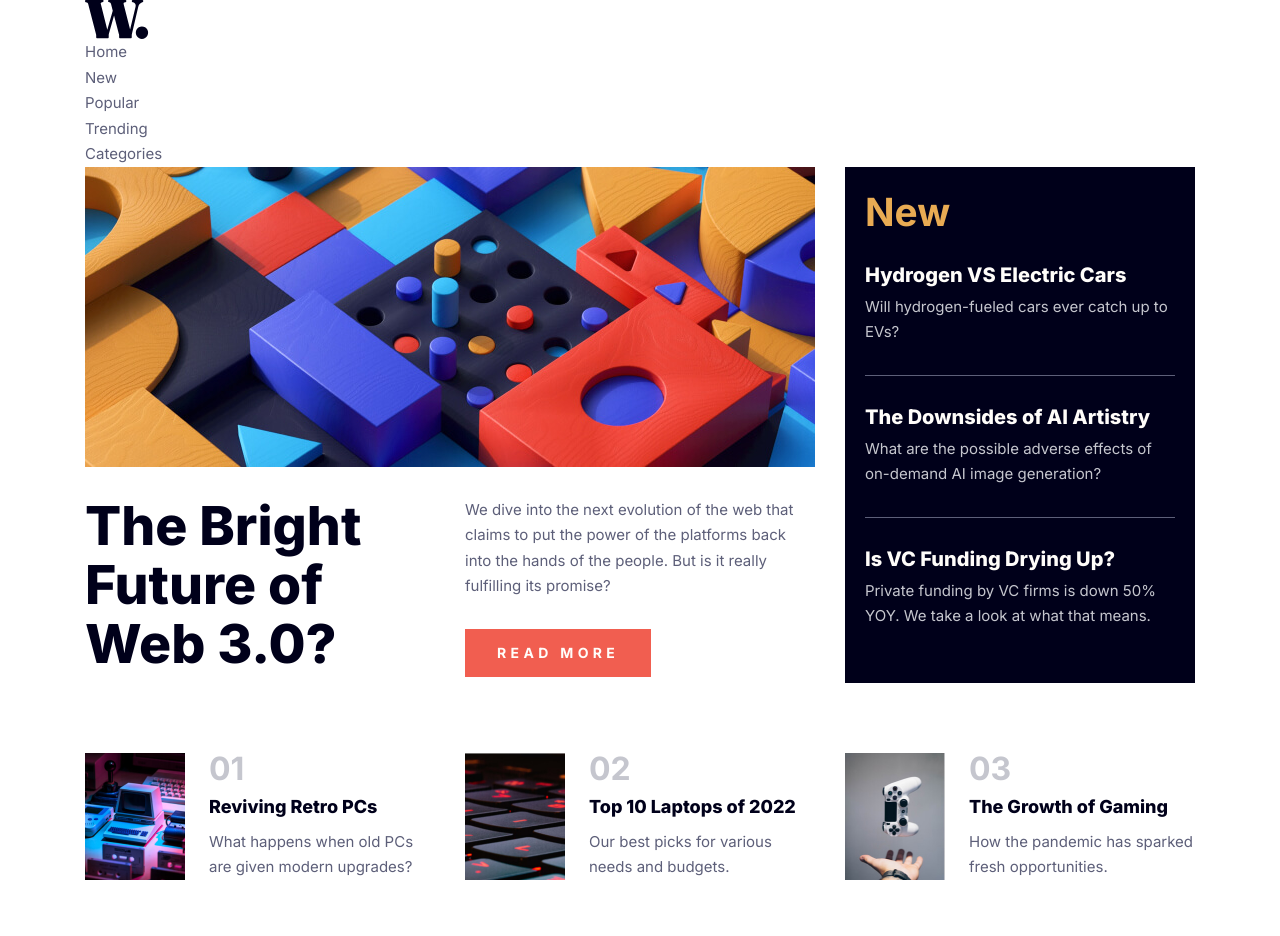
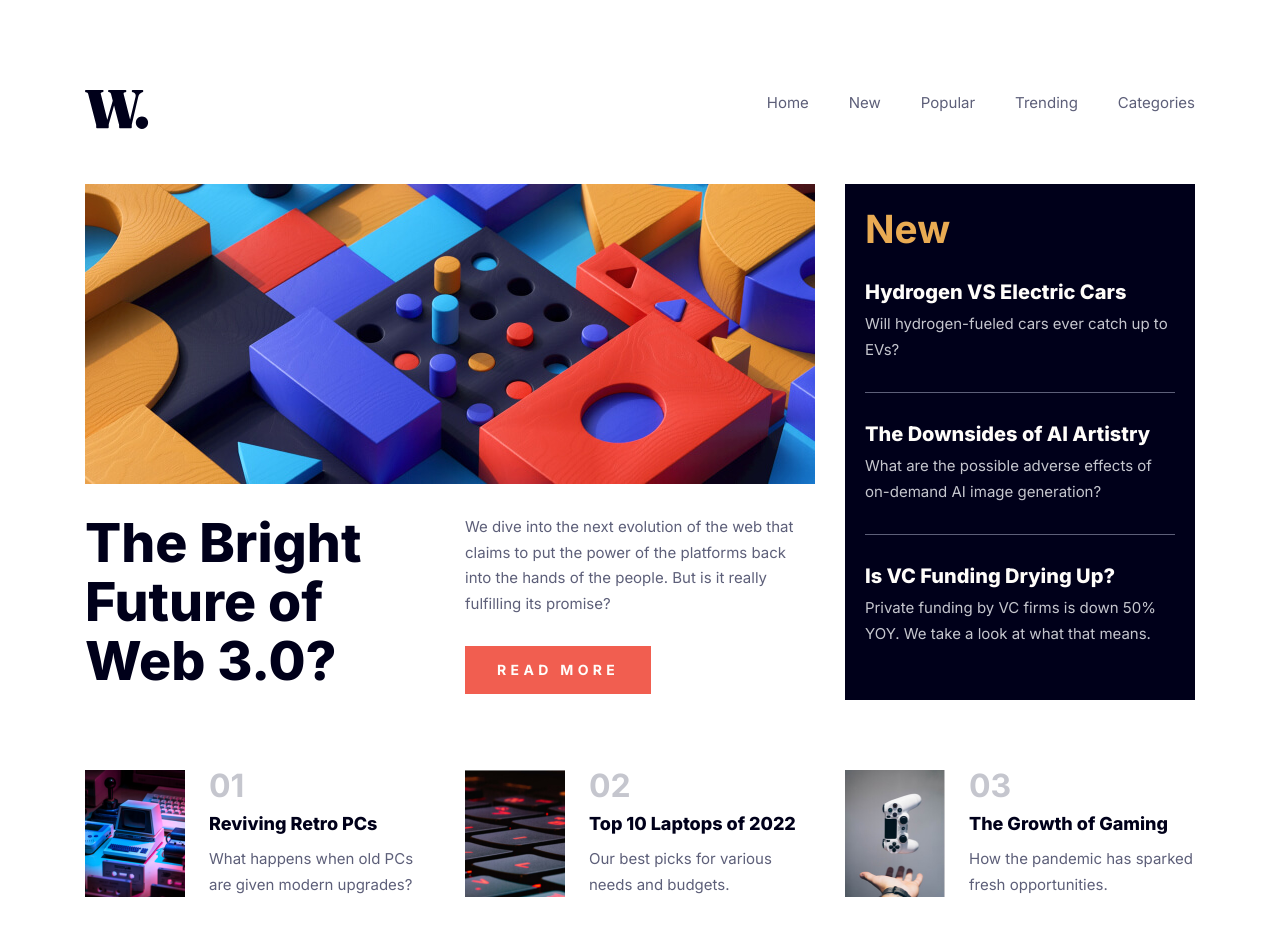
Before and after one commit to rukhulkirom/news-homepage, a website built with Vite: page index.html in a window 1280 px wide. Shown: the top 936 px of the page. Built offline with nearby package versions, Linux system fonts and the light colour scheme.

Commit message:
Dekstop Navigation

```diff
--- a/index.html
+++ b/index.html
@@ -26,12 +26,12 @@
       </a>
 
       <nav>
-        <ul>
-          <li><a class="header__links" href="">Home</a></li>
-          <li><a class="header__links" href="">New</a></li>
-          <li><a class="header__links" href="">Popular</a></li>
-          <li><a class="header__links" href="">Trending</a></li>
-          <li><a class="header__links" href="">Categories</a></li>
+        <ul class="header__links">
+          <li><a class="header__link" href="">Home</a></li>
+          <li><a class="header__link" href="">New</a></li>
+          <li><a class="header__link" href="">Popular</a></li>
+          <li><a class="header__link" href="">Trending</a></li>
+          <li><a class="header__link" href="">Categories</a></li>
         </ul>
       </nav>
     </header>
--- a/scss/_global.scss
+++ b/scss/_global.scss
@@ -54,6 +54,8 @@ h3 {
 
 a {
   text-decoration: none;
+  transition: 150ms ease-in-out;
+  transition-property: color, background-color;
 }
 
 img {
--- a/scss/components/_blog.scss
+++ b/scss/components/_blog.scss
@@ -36,6 +36,10 @@
       font-size: var(--f-xs);
       font-weight: 800;
       line-height: 1.1;
+
+      &:hover {
+        color: var(--c-red);
+      }
     }
   }
 
--- a/scss/components/_feature.scss
+++ b/scss/components/_feature.scss
@@ -42,5 +42,9 @@
     text-transform: uppercase;
     padding: u.rem(12) u.rem(32);
     justify-self: start;
+
+    &:hover {
+      background-color: var(--c-blue);
+    }
   }
 }
--- a/scss/components/_header.scss
+++ b/scss/components/_header.scss
@@ -1,6 +1,12 @@
 @use "../util" as u;
 
 .header {
+  @media (width >= u.rem(1110)) {
+    display: flex;
+    justify-content: space-between;
+    padding-block: u.rem(90) u.rem(55);
+  }
+
   &__logo {
     width: u.rem(45);
 
@@ -10,6 +16,13 @@
   }
 
   &__links {
+    @media (width >= u.rem(1110)) {
+      display: flex;
+      gap: u.rem(40);
+    }
+  }
+
+  &__link {
     color: var(--c-blue);
     font-size: u.rem(18);
     line-height: 1.3;
@@ -18,5 +31,9 @@
       font-size: var(--f-body);
       color: var(--c-gray);
     }
+
+    &:hover {
+      color: var(--c-red);
+    }
   }
 }
--- a/scss/components/_new.scss
+++ b/scss/components/_new.scss
@@ -29,6 +29,10 @@
     font-weight: 800;
     margin-block-end: u.rem(8);
     color: var(--c-white);
+
+    &:hover {
+      color: var(--c-yellow);
+    }
   }
 
   &__description {
```
